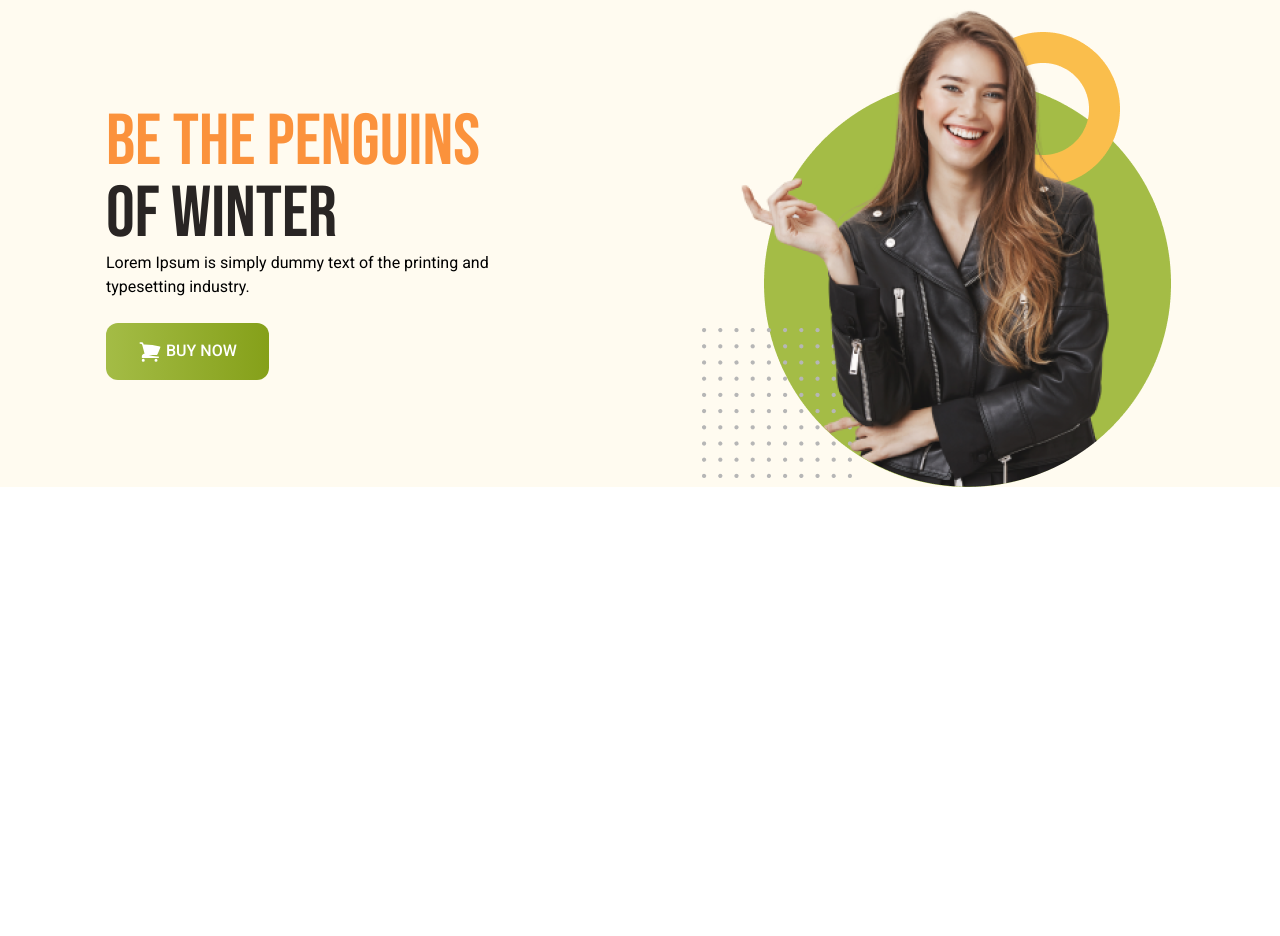
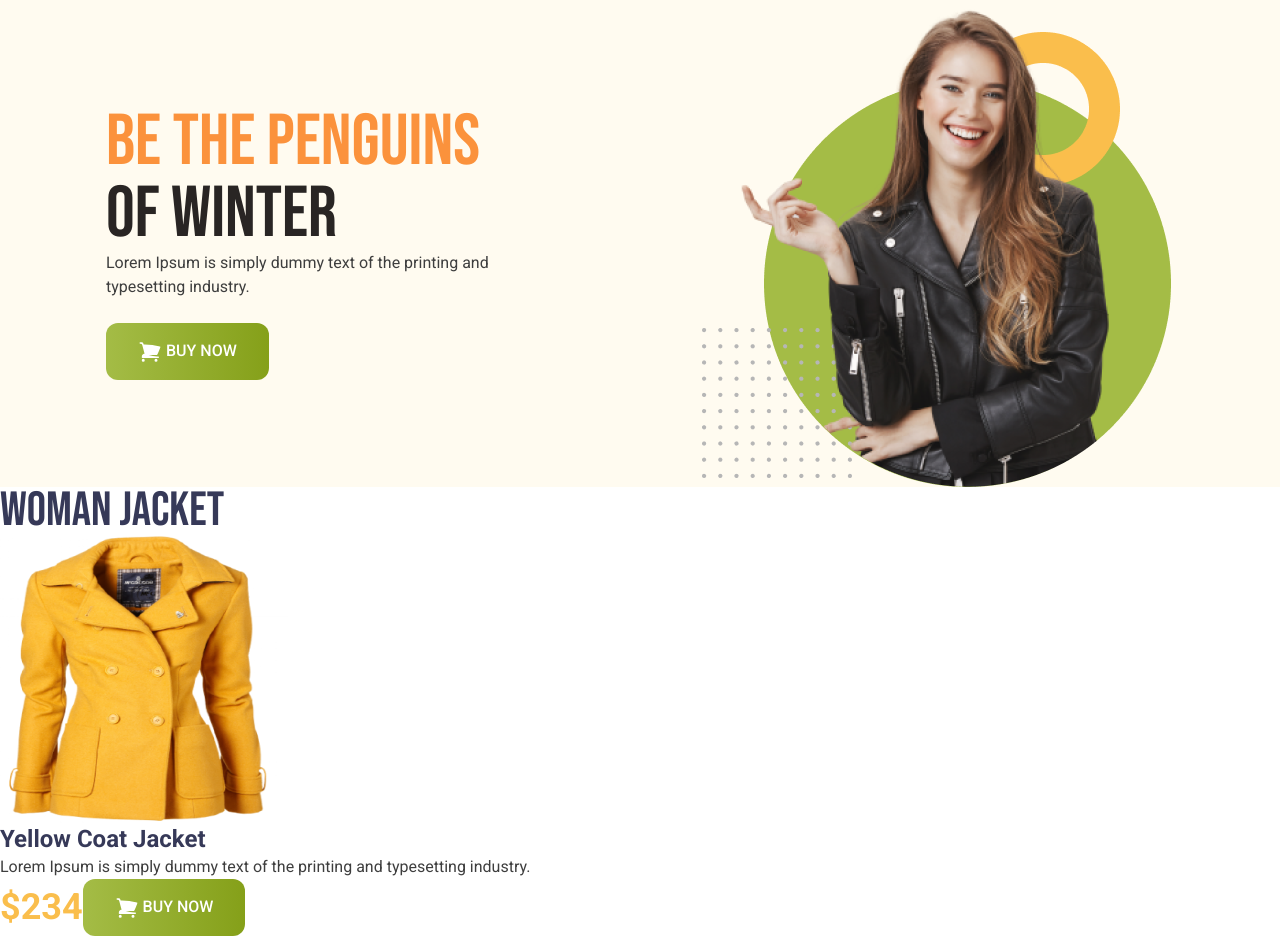
Before and after one commit to yasir-8arafat/pangiune-fashion-website-by-tailwind, a plain HTML site: page index.html in a window 1280 px wide. Before the commit the page ends 800 px from the top, so only its background shows below. Drawn offline with nearby package versions, Linux system fonts and the light colour scheme.

Commit message:
This is 2nd commit

```diff
--- a/index.html
+++ b/index.html
@@ -47,7 +47,7 @@
             <div class="md:w-96 w-80">
                 <h1 class="md:text-7xl text-6xl uppercase bebas-neue-font"><span class="text-orange-400">Be the Penguins</span><br><span
                         class="text-stone-800"> of Winter</span></h1>
-                <p>Lorem Ipsum is simply dummy text of the printing and typesetting industry.</p>
+                <p class="text-base text-[#3E3E3E]">Lorem Ipsum is simply dummy text of the printing and typesetting industry.</p>
                 <button
                     class="text-white text-base mt-6 py-4 px-8 rounded-xl font-medium bg-gradient-to-r from-[#A4BC46] to-[#85A019]"><svg
                         xmlns="http://www.w3.org/2000/svg" fill="#FFFFFF" viewBox="0 0 24 24" stroke-width="1.5"
@@ -63,7 +63,30 @@
         </div>
     </header>
     <main>
-
+        <!-- women Jacket Section -->
+        <section>
+            <h2 class="bebas-neue-font text-[#363958] text-5xl">W0Man Jacket</h2>
+            <!-- women card style start -->
+            <div>
+                <div>
+                    <img class="w-72 h-72" src="images/jacket-1.png" alt="">
+                    <h3 class="text-[#363958] font-bold text-2xl">Yellow Coat Jacket</h3>
+                    <p class="text-base text-[#3E3E3E]">Lorem Ipsum is simply dummy text of the
+                        printing and typesetting industry.</p>
+                    <div class="flex items-center">
+                        <h2 class="text-4xl text-[#FABE4C] font-bold">$234</h2>
+                        <button
+                    class="text-white text-base py-4 px-8 rounded-xl font-medium bg-gradient-to-r from-[#A4BC46] to-[#85A019]"><svg
+                        xmlns="http://www.w3.org/2000/svg" fill="#FFFFFF" viewBox="0 0 24 24" stroke-width="1.5"
+                        stroke="currentColor" class="inline text-white size-6">
+                        <path stroke-linecap="round" stroke-linejoin="round"
+                            d="M2.25 3h1.386c.51 0 .955.343 1.087.835l.383 1.437M7.5 14.25a3 3 0 0 0-3 3h15.75m-12.75-3h11.218c1.121-2.3 2.1-4.684 2.924-7.138a60.114 60.114 0 0 0-16.536-1.84M7.5 14.25 5.106 5.272M6 20.25a.75.75 0 1 1-1.5 0 .75.75 0 0 1 1.5 0Zm12.75 0a.75.75 0 1 1-1.5 0 .75.75 0 0 1 1.5 0Z" />
+                    </svg>
+                    BUY NOW</button>
+                    </div>
+                </div>
+            </div>
+        </section>
     </main>
     <footer>
 
```
